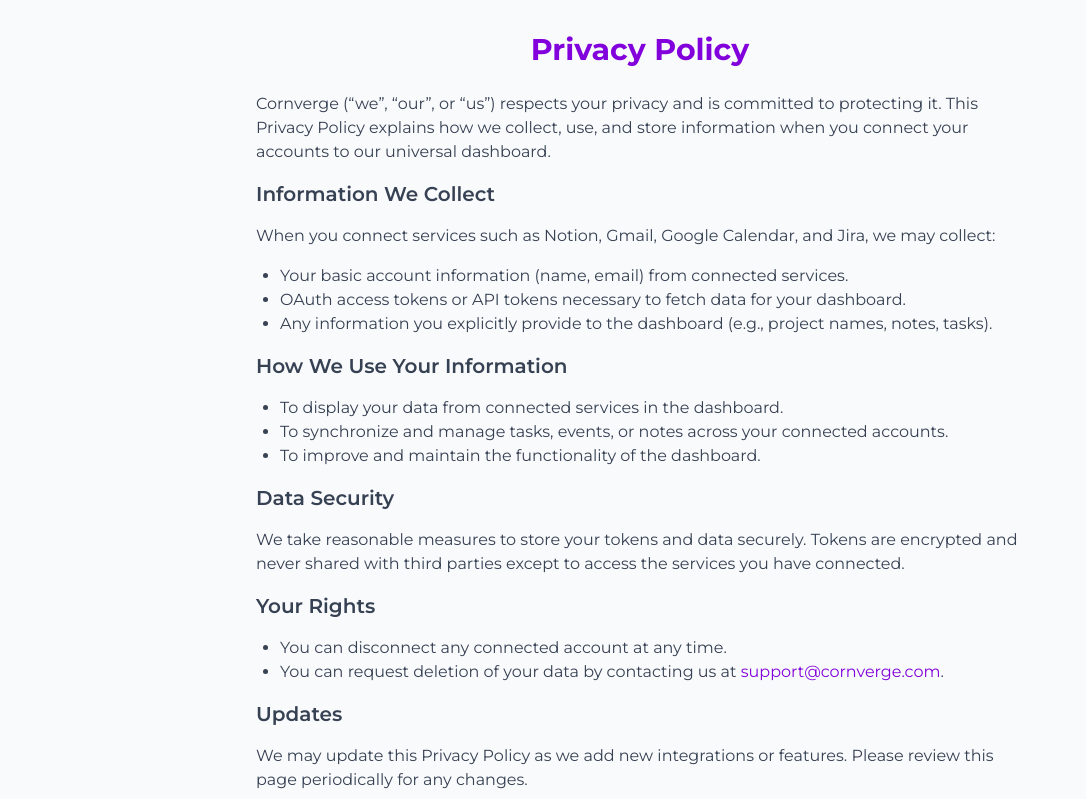
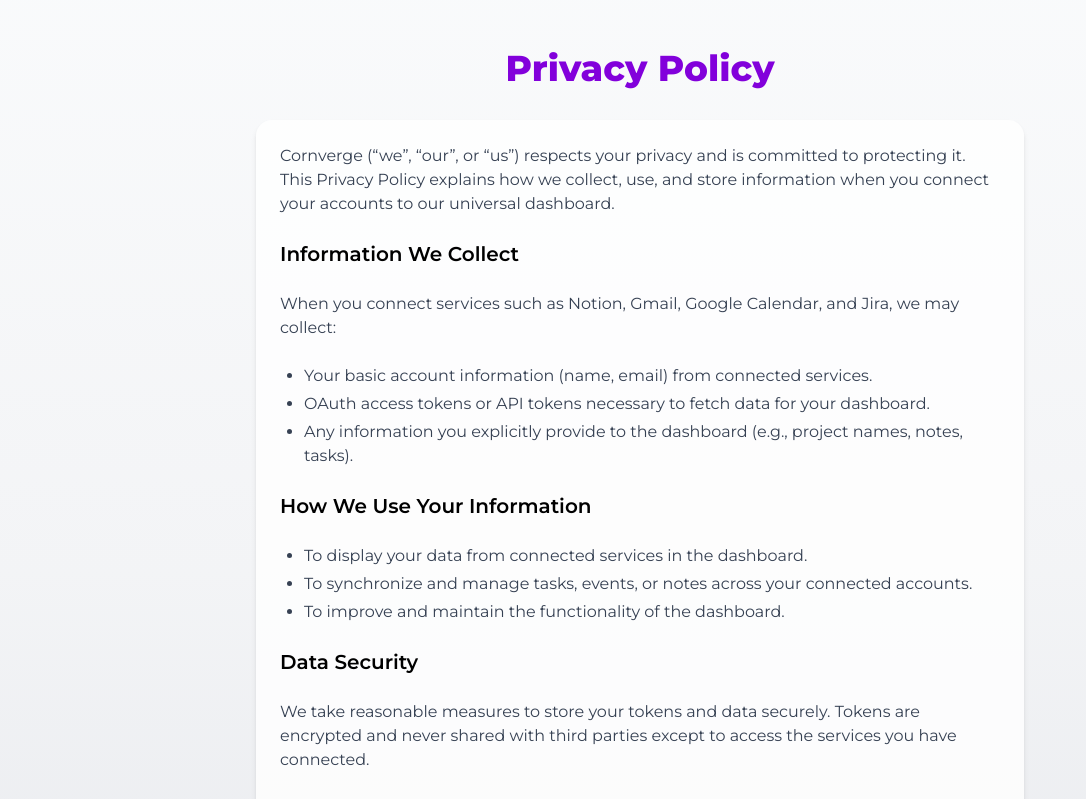
Before and after one commit to Bunny099/cornverge, a Next.js app: page /privacy in a window 1280 px wide. Shown: the top 799 px of the page, without its empty margins (0-1086 px from the left). Built offline with nearby package versions, Linux system fonts and the light colour scheme.

Commit message:
UI: updated privacy page

```diff
--- a/src/app/privacy/page.tsx
+++ b/src/app/privacy/page.tsx
@@ -1,50 +1,49 @@
-// pages/privacy.tsx
 import Link from "next/link";
 
 export default function PrivacyPolicy() {
   return (
-    <div className="min-h-screen flex flex-col items-center px-4 py-8 bg-gray-50">
-      <h1 className="text-3xl font-bold text-purple-700 mb-6">Privacy Policy</h1>
+    <div className="min-h-screen flex flex-col items-center px-4 py-12 bg-gradient-to-b from-gray-50 via-gray-100 to-gray-200">
+      <h1 className="text-3xl md:text-4xl font-extrabold text-purple-700 mb-8 text-center">
+        Privacy Policy
+      </h1>
 
-      <div className="max-w-3xl text-gray-700 space-y-4">
+      <div className="max-w-3xl bg-white/80 p-6 rounded-2xl shadow-md text-gray-700 space-y-6">
         <p>
           Cornverge (“we”, “our”, or “us”) respects your privacy and is committed to protecting it. This Privacy Policy explains how we collect, use, and store information when you connect your accounts to our universal dashboard.
         </p>
 
-        <h2 className="text-xl font-semibold mt-4">Information We Collect</h2>
-        <p>
-          When you connect services such as Notion, Gmail, Google Calendar, and Jira, we may collect:
-        </p>
-        <ul className="list-disc ml-6">
+        <h2 className="text-xl font-semibold mt-4 text-black">Information We Collect</h2>
+        <p>When you connect services such as Notion, Gmail, Google Calendar, and Jira, we may collect:</p>
+        <ul className="list-disc ml-6 space-y-1">
           <li>Your basic account information (name, email) from connected services.</li>
           <li>OAuth access tokens or API tokens necessary to fetch data for your dashboard.</li>
           <li>Any information you explicitly provide to the dashboard (e.g., project names, notes, tasks).</li>
         </ul>
 
-        <h2 className="text-xl font-semibold mt-4">How We Use Your Information</h2>
-        <ul className="list-disc ml-6">
+        <h2 className="text-xl font-semibold mt-4 text-black">How We Use Your Information</h2>
+        <ul className="list-disc ml-6 space-y-1">
           <li>To display your data from connected services in the dashboard.</li>
           <li>To synchronize and manage tasks, events, or notes across your connected accounts.</li>
           <li>To improve and maintain the functionality of the dashboard.</li>
         </ul>
 
-        <h2 className="text-xl font-semibold mt-4">Data Security</h2>
+        <h2 className="text-xl font-semibold mt-4 text-black">Data Security</h2>
         <p>
           We take reasonable measures to store your tokens and data securely. Tokens are encrypted and never shared with third parties except to access the services you have connected.
         </p>
 
-        <h2 className="text-xl font-semibold mt-4">Your Rights</h2>
-        <ul className="list-disc ml-6">
+        <h2 className="text-xl font-semibold mt-4 text-black">Your Rights</h2>
+        <ul className="list-disc ml-6 space-y-1">
           <li>You can disconnect any connected account at any time.</li>
           <li>You can request deletion of your data by contacting us at <span className="text-purple-700">support@cornverge.com</span>.</li>
         </ul>
 
-        <h2 className="text-xl font-semibold mt-4">Updates</h2>
+        <h2 className="text-xl font-semibold mt-4 text-black">Updates</h2>
         <p>
           We may update this Privacy Policy as we add new integrations or features. Please review this page periodically for any changes.
         </p>
 
-        <p className="mt-6 text-sm text-gray-500">
+        <p className="mt-6 text-sm text-gray-500 text-center">
           Return to <Link href="/" className="text-purple-700 hover:underline">Home</Link>
         </p>
       </div>
```
